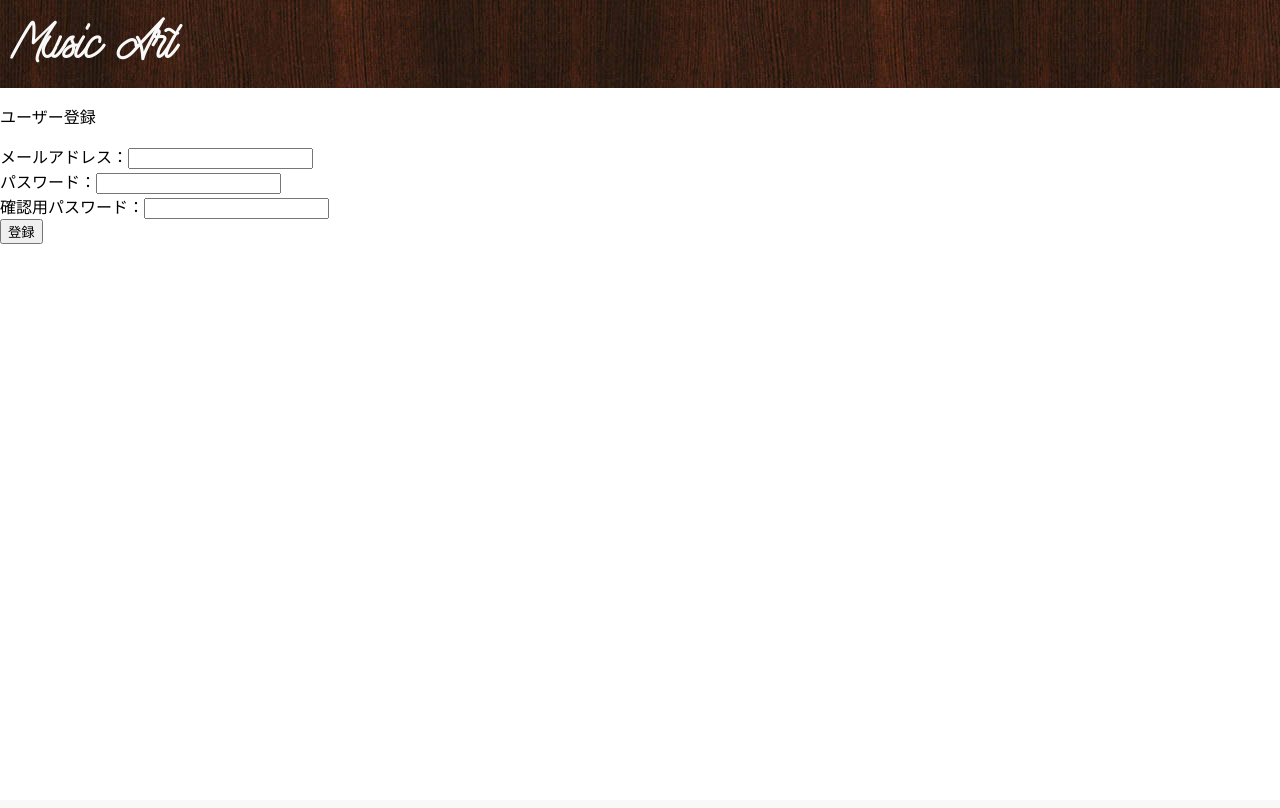
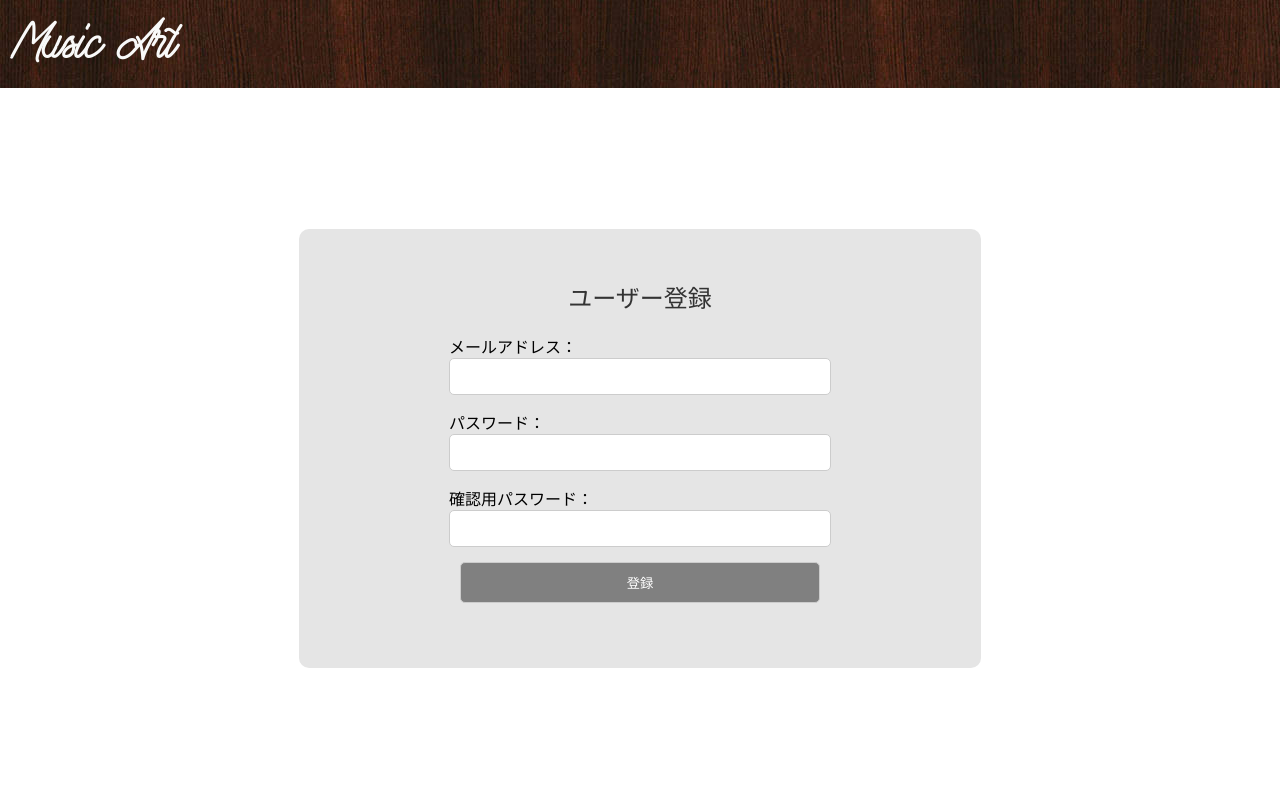
Before and after one commit to orenouserNamehaKawamura1/hackathon_d, a Flask app: page /user/register in a window 1280 px wide. Before the commit the page ends 244 px from the top, so only its background shows below. Run offline with Flask 3, Linux system fonts and the light colour scheme.

Commit message:
最小限の画面 #11

```diff
--- a/static/css/layout.css
+++ b/static/css/layout.css
@@ -5,15 +5,10 @@
   src: url(../font/Aamonoline.ttf);
 }
 
-body {
+body,h1,p {
   padding: 0;
   margin: 0;
   /* background-image: radial-gradient(circle, rgba(225, 225, 225, 1) 40%, rgba(216, 216, 216, 1) 50%, rgba(206, 206, 206, 1) 70%, rgba(197, 197, 197, 1) 80%); */
-}
-
-h1{
-  padding: 0;
-  margin: 0;
 }
 
 header{
@@ -26,3 +21,27 @@ header .title{
   font-size: 40px;
   color: #f9f9f9;
 }
+#mail,
+#password,
+#confirm-password {
+  width: 360px;
+  padding: 10px;
+  margin-bottom: 15px;
+  border: 1px solid #ccc;
+  /* フィールドとボタンにボーダーを追加 */
+  border-radius: 5px;
+  /* ボタンを角丸にする */
+}
+
+button {
+  width: 360px;
+  padding: 10px;
+  margin-bottom: 15px;
+  color: #ffffff;
+  background-color: #808080;
+  border: 1px solid #ccc;
+  /* フィールドとボタンにボーダーを追加 */
+  border-radius: 5px;
+  /* ボタンを角丸にする */
+
+}
--- /dev/null
+++ b/user/account/static/css/register.css
@@ -0,0 +1,63 @@
+
+
+/* ページ全体を中央揃えにする */
+.layout1 {
+  display: flex;
+  justify-content: center;
+  align-items: center;
+  height: 90vh;
+  background-color: #ffffff;
+  /* ページの背景色をグレーに設定 */
+}
+
+/* フォームのスタイル */
+form {
+  background-color: #E5E5E5;
+  /* フォームの背景色を白に設定 */
+  padding: 50px 150px;
+  border-radius: 10px;
+  text-align: center;
+}
+
+/* タイトルのスタイル */
+.fsize {
+  font-size: 24px;
+  margin-bottom: 20px;
+  color: #333;
+  /* タイトルの文字色をダークグレーに設定 */
+}
+
+
+/* エラーメッセージのスタイル */
+#error-message {
+  margin-bottom: 10px;
+  font-size: 14px;
+}
+
+/* リンクのスタイル */
+a {
+  text-decoration: none;
+  color: #007bff;
+  /* リンクの文字色を青に設定 */
+}
+
+.merupasu {
+  text-align: left;
+}
+
+/* ホバー時のリンクのスタイル */
+a:hover {
+  text-decoration: underline;
+}
+
+/* アカウント登録リンクのスタイル */
+.register-link {
+  margin-top: 10px;
+  /* マージンを追加してログインボタンから下に移動 */
+  display: block;
+  /* リンクをブロック要素に変更して横幅を100%に設定 */
+}
+
+.account_center {
+  text-align: center;
+}
--- a/user/account/templates/register.html
+++ b/user/account/templates/register.html
@@ -1,3 +1,7 @@
+{% extends 'layout.html' %}
+{% block css %}
+<link rel="stylesheet" href="{{url_for('user.static' , filename='css/register.css')}}">
+{% endblock %}
 {% if err != null %}
 <p style="color:red">{{err}}</p>
 {% endif %}
@@ -6,16 +10,21 @@
 <p style="color:red">{{msg}}</p>
 {% endif %}
 
-{% extends 'layout.html' %}
-
 {% block content %}
+<div class="layout1">
 <form action="{{url_for('user.register_account')}}" method="post" id = "register-form">
   <p class="fsize">ユーザー登録</p>
-  メールアドレス：<input type="mail" name="mail" required><br>
-  パスワード：<input type="password" id="password" name="pas" required><br>
-  確認用パスワード：<input type="password" id="confirm-password" name="confirm-password" required><br>
+  <div class="merupasu">
+  <p>メールアドレス：</p>
+  <input type="mail" id="mail" name="mail" required>
+  <p>パスワード：</p>
+  <input type="password" id="password" name="password" required>
+  <p>確認用パスワード：</p>
+  <input type="password" id="confirm-password" name="confirm-password" required>
+  </div>
   <button type="submit">登録</button>
 </form>
+</div>
 <div id="password-match"></div>
 <script src="https://code.jquery.com/jquery-3.6.0.min.js"></script>
 <script src="{{url_for('login.static', filename='js/register.js')}}"></script>
```
Also changed, not shown: admin/adminuser/templates/register.html (deleted, +0 -7 lines), admin/adminuser/templates/register1.html (added, +20 -0 lines).
